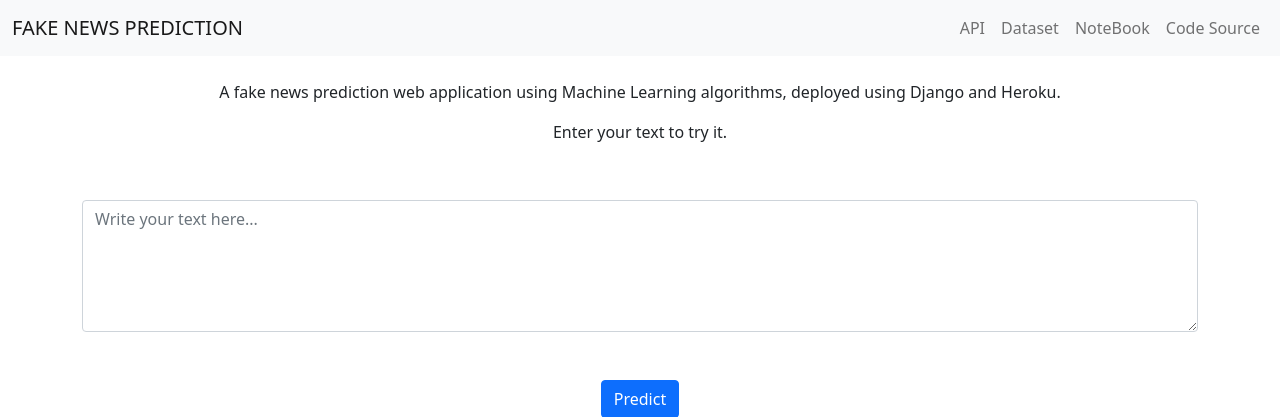
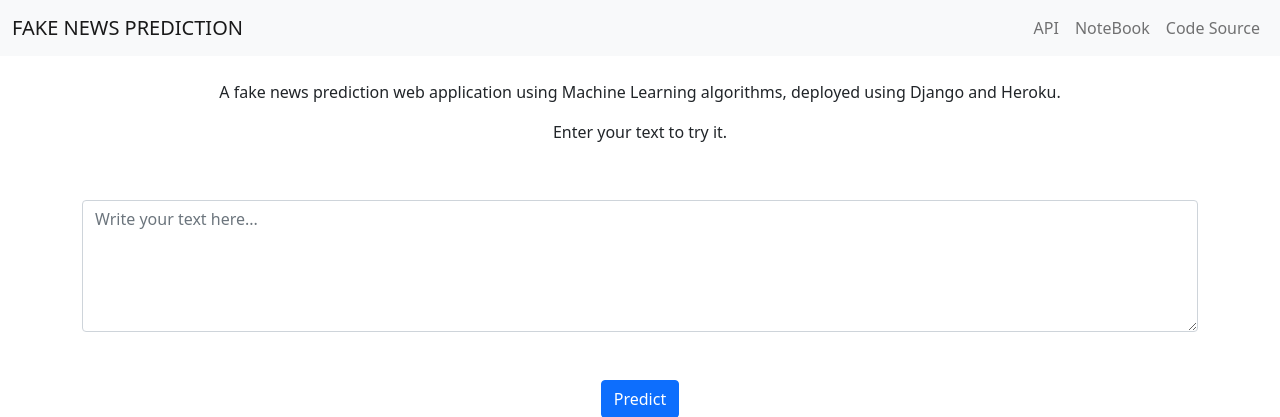
Before and after one commit to fangyiyu/Fake_News_Detection, a Flask app: page / in a window 1280 px wide. Shown: the top 417 px of the page. Run offline with Flask 2, Linux system fonts and the light colour scheme; parts of the project's set-up code (start-up, migrations or seed data) failed here and were passed over; some libraries are stand-ins or nearby versions.

Commit message:
Update index.html

```diff
--- a/templates/index.html
+++ b/templates/index.html
@@ -26,8 +26,6 @@
 				<div class="navbar-nav">
 					<a class="nav-link" target="_blank"
 						href="https://rapidapi.com/fangyiyu/api/fake-news-detection1/">API</a>
-					<a class="nav-link" target="_blank"
-						href="https://www.kaggle.com/clmentbisaillon/fake-and-real-news-dataset">Dataset</a>
 					<a class="nav-link" target="_blank"
 						href="https://github.com/fangyiyu/Fake_News_Detection_Flask/blob/main/Fake_news_detection.ipynb">NoteBook</a>
 					<a class="nav-link" target="_blank" href="https://github.com/fangyiyu/Fake_News_Detection_Flask">Code Source</a>
```
